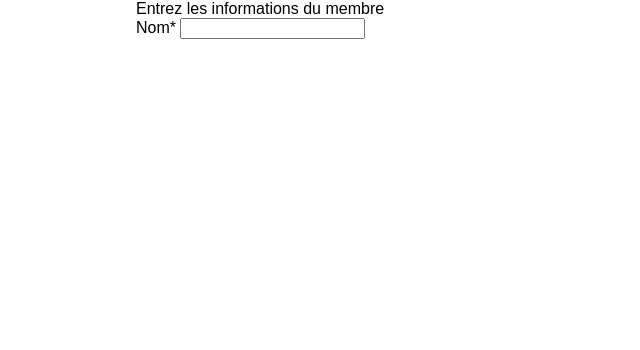
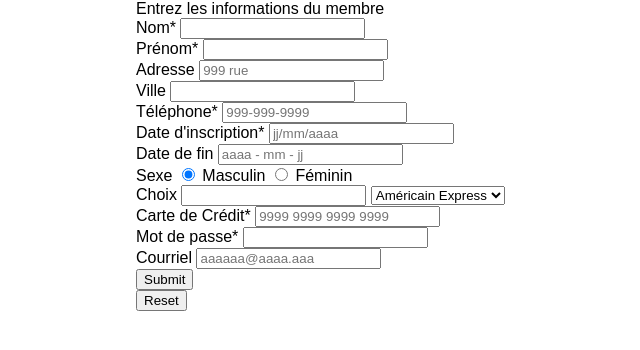
Before and after one commit to drovi1533209/introWeb, a plain HTML site: page Exercices/Exercice6/index.htm in a window 1280 px wide. Shown: the whole page, without its empty margins (4-644 px from the left). Drawn offline with Linux system fonts and the light colour scheme; files that its build step writes are made by us from their sources.

Commit message:
Exercice 6 manque le CSS

```diff
--- a/Exercices/Exercice6/index.htm
+++ b/Exercices/Exercice6/index.htm
@@ -18,6 +18,64 @@
 			<label for="nom">Nom*</label>
 			<input id="nom" required>
 		</form>
+        <form>
+            <label for="prénom">Prénom*</label>
+            <input id="prénom" required>
+        </form>
+        <form>
+           <label for="adresse">Adresse</label>
+           <input id="adresse" placeholder="999 rue">
+        </form>
+        <form>
+            <label for="ville">Ville</label>
+            <input id="ville">
+        </form>
+        <form>
+            <label for="téléphone">Téléphone*</label>
+            <input id="téléphone" required placeholder="999-999-9999">
+        </form>
+        <form>
+            <label for="dateinscript">Date d'inscription*</label>
+            <input id="dateinscript" required placeholder="jj/mm/aaaa">
+        </form>
+        <form>
+            <label for="datefin">Date de fin</label>
+            <input id="datefin" placeholder="aaaa - mm - jj">
+        </form>
+        <form>
+            <label for="sexe">Sexe</label>
+            <input id="sexe" type="radio" name="sexe" value="masculin" checked> Masculin
+            <input type="radio" name="sexe" value="masculin"> Féminin
+        </form>
+        <form>
+            <label for="choix">Choix</label>
+            <input id="choix" >
+            <select>
+                <option value="Américain Express">Américain Express</option>
+                <option value="Master Card">Master Card</option>
+                <option value="Visa">Visa</option>
+            </select>
+        </form>
+        <form>
+            <label for="CarteCrédit">Carte de Crédit*</label>
+            <input id="CarteCrédit" required placeholder="9999 9999 9999 9999">
+        </form>
+        <form>
+            <label for="mdp">Mot de passe*</label>
+            <input id="mdp" required password>
+        </form>
+        <form>
+            <label for="courriel">Courriel</label>
+            <input id="courriel" placeholder="aaaaaa@aaaa.aaa">
+        </form>
+        <form>
+            <input type="Submit" name="Submit">
+        </form>
+        <form>
+            <input type="reset" name="Réinitialiser">
+        </form>
+
+
 	</div>
 </body>
 </html>
```
